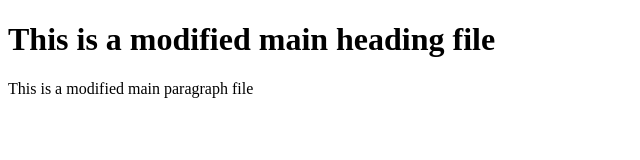
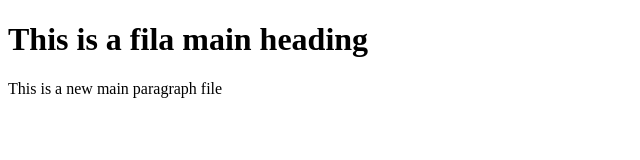
Before and after one commit to Sandhyashrestha676/sandhyarepo, a plain HTML site: page index.html in a window 1280 px wide. Shown: the whole page, without its empty margins (0-640 px from the left). Drawn offline with Linux system fonts and the light colour scheme.

Commit message:
main3 commit

```diff
--- a/index.html
+++ b/index.html
@@ -8,8 +8,8 @@
 </head>
 
 <body>
-    <h1>This is a modified main heading file</h1>
-    <p>This is a modified main paragraph file</p>
+    <h1>This is a fila main heading</h1>
+    <p>This is a new main paragraph file</p>
 </body>
 
 </html>
```
